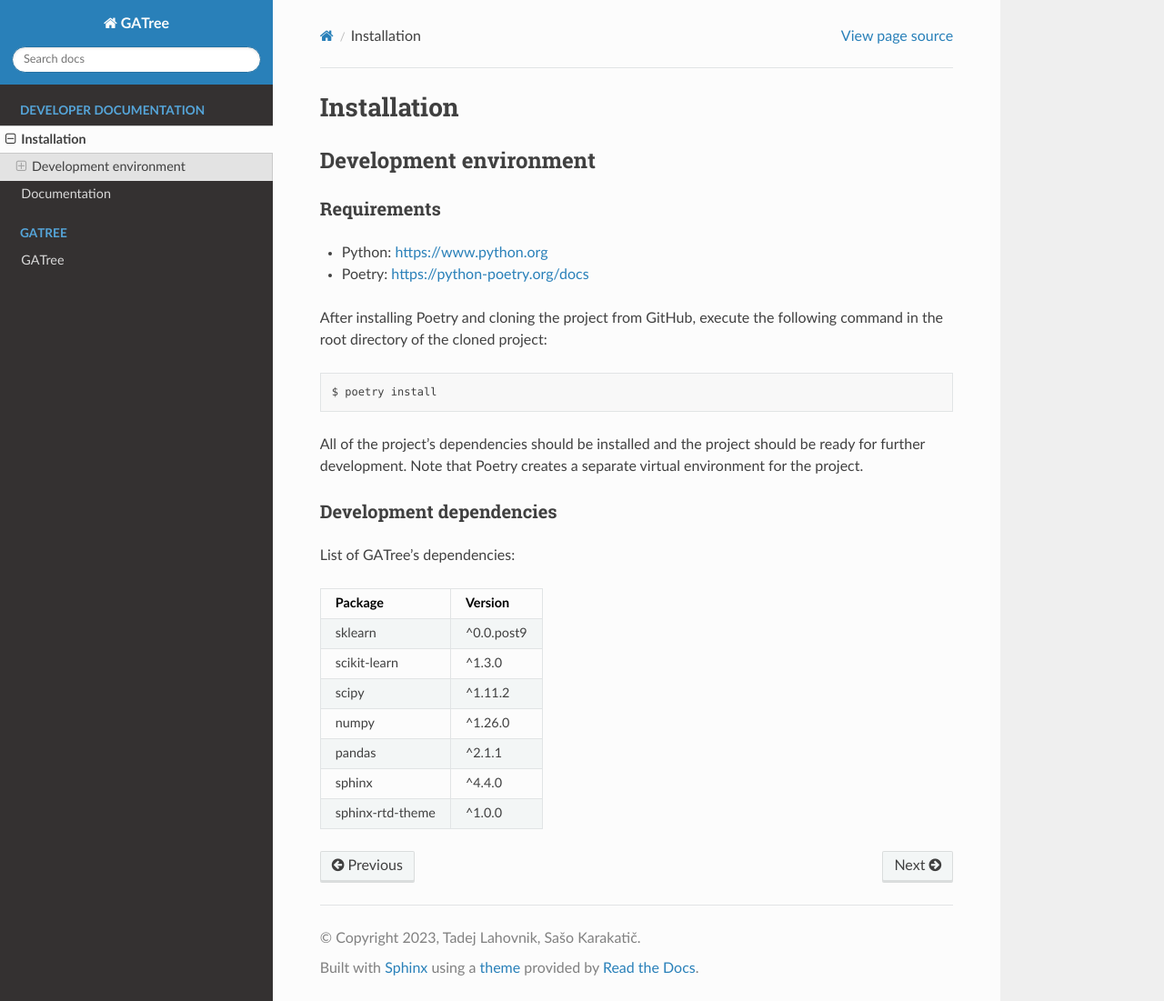
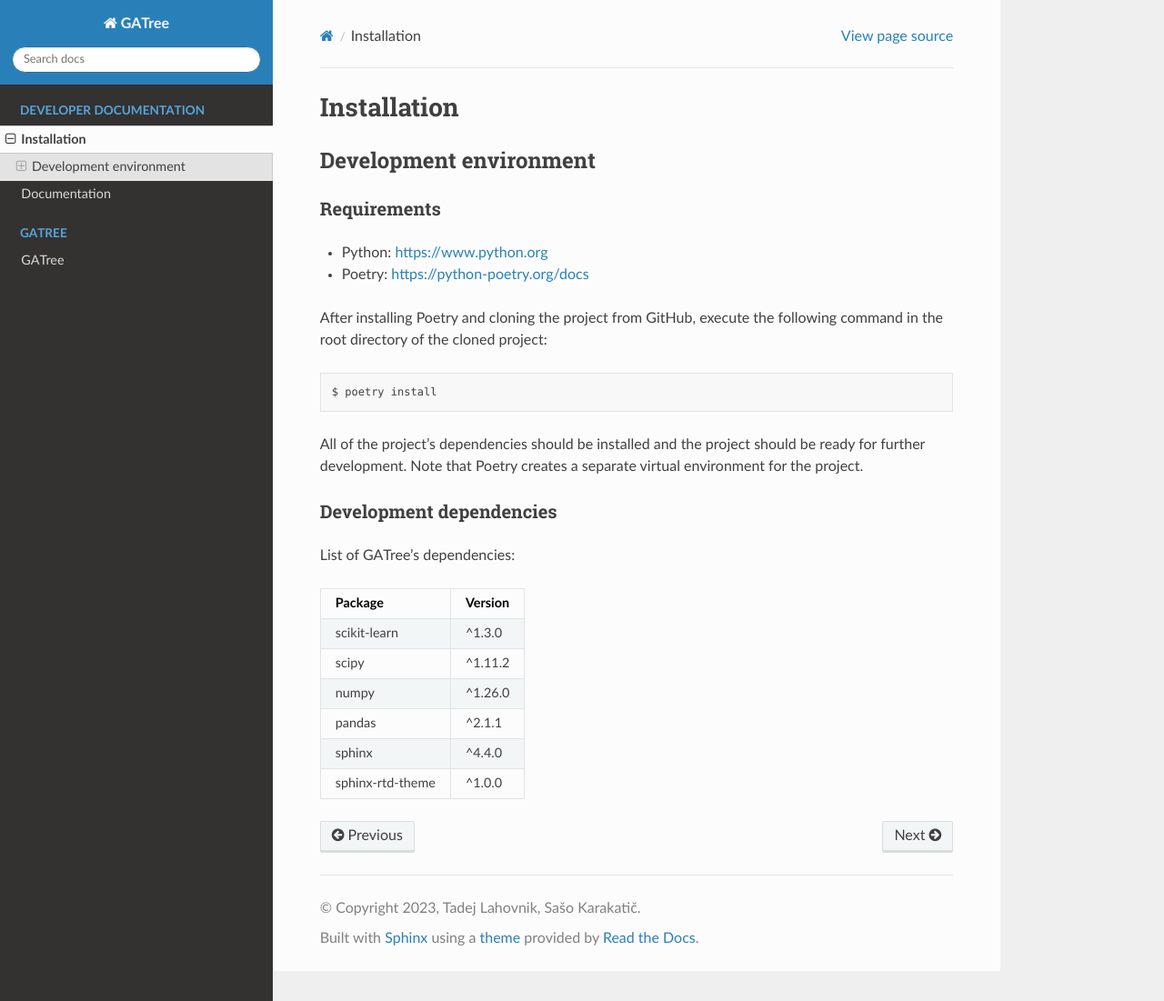
Before and after one commit to lahovniktadej/gatree, a Sphinx documentation site: the page built from docs/dev/installation.rst, in a window 1280 px wide and 1101 px high. Shown: the whole window at 91% size. Built offline with Sphinx 7.4.7 and the Read the Docs theme 2.0.0, drawn with Linux system fonts in a browser that asks for light colours.

Commit message:
doc: Dependency list

```diff
--- a/docs/dev/installation.rst
+++ b/docs/dev/installation.rst
@@ -26,8 +26,6 @@ List of GATree's dependencies:
 +----------------------+----------------------+
 | Package              | Version              |
 +======================+======================+
-| sklearn              | ^0.0.post9           |
-+----------------------+----------------------+
 | scikit-learn         | ^1.3.0               |
 +----------------------+----------------------+
 | scipy                | ^1.11.2              |
--- a/docs/requirements.txt
+++ b/docs/requirements.txt
@@ -1,6 +1,5 @@
 Sphinx
 sphinx-rtd-theme
-sklearn
 scikit-learn
 scipy
 numpy
--- a/pyproject.toml
+++ b/pyproject.toml
@@ -7,7 +7,6 @@ readme = "README.md"
 
 [tool.poetry.dependencies]
 python = "3.9.12"
-sklearn = "^0.0.post9"
 scikit-learn = "^1.3.0"
 scipy = "^1.11.2"
 numpy = "^1.26.0"
```
